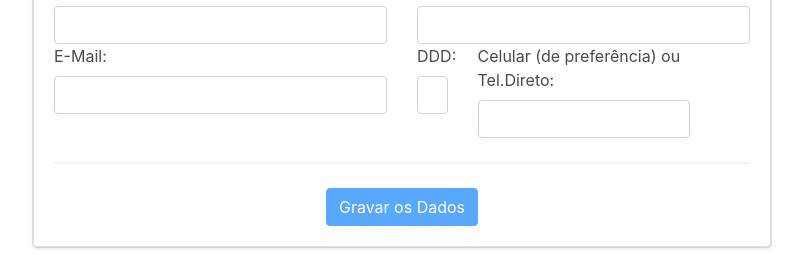
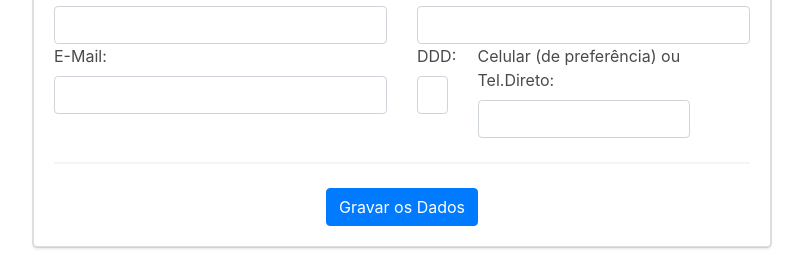
Before and after one commit to bonfimjustino7/djangorestapi, a Django app: page /nova-empresa/ in a window 1280 px wide. Shown: the part 1541-1796 px from the top of the page, without its empty margins (238-1041 px from the left). Run offline with Django 3.2, Linux system fonts and the light colour scheme; the visitor is signed in with stand-in values (Sample User, id 1); data that the repository does not hold is empty; some libraries are stand-ins or nearby versions.

Commit message:
botão enviar sempre habilitado

```diff
--- a/base/templates/base/nova-empresa-2.html
+++ b/base/templates/base/nova-empresa-2.html
@@ -289,7 +289,7 @@
                                 <a href="/admin/inscricao/inscricao/add/" id="btn_inscricoes" class="btn btn-outline-primary">Cadastrar Inscrições</a>
                             </div>
                             <div class="col-md-12 text-center botoes-inciais">
-                                <button type="button" onclick="enviar()" id="btn_submit" class="btn btn-primary disabled" disabled>Gravar os Dados</button>
+                                <button type="button" onclick="enviar()" id="btn_submit" class="btn btn-primary">Gravar os Dados</button>
                                 <a href="javascript:adiciona_agencia()" id="btn_agencias" class="btn btn-primary d-none" data-toggle="tooltip" data-placement="top" title="Você pode adicionar mais de uma agência, clicando aqui">Adicionar Agência</a>
                             </div>
                         </div>
```
